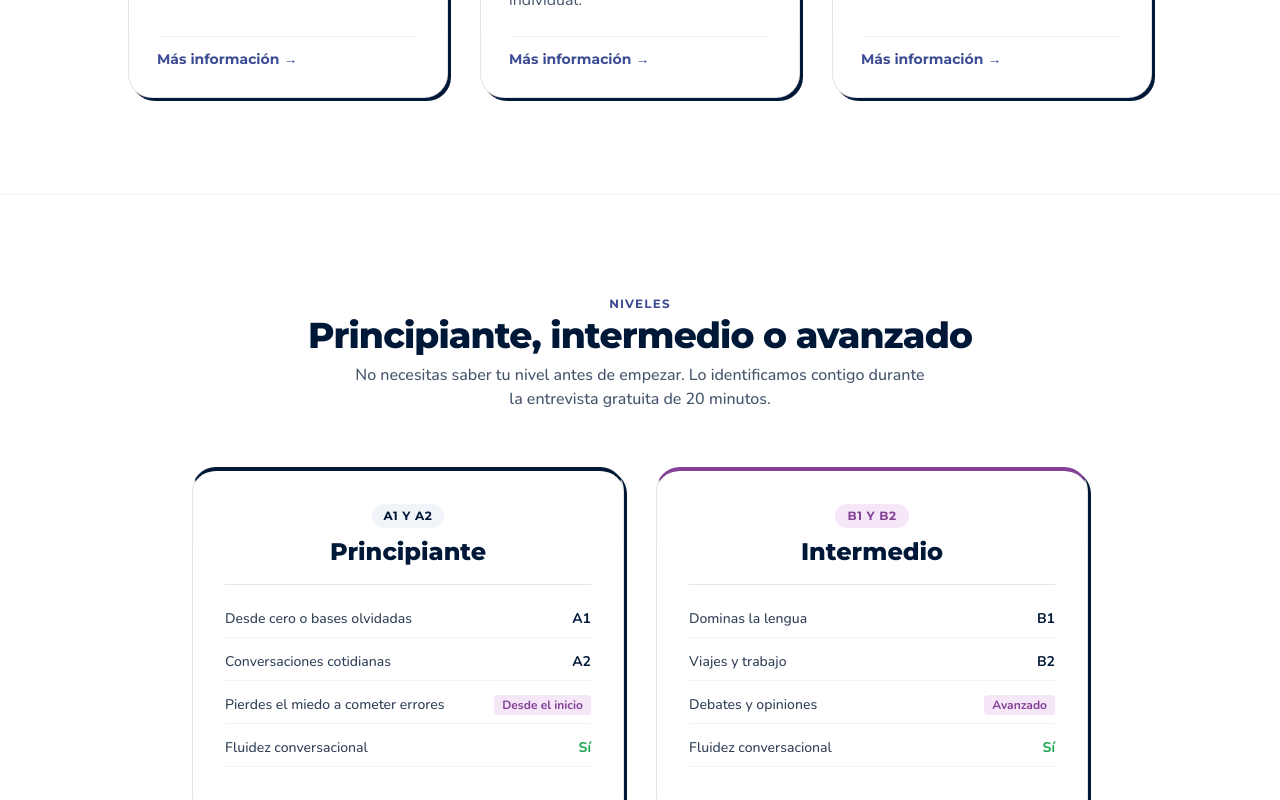
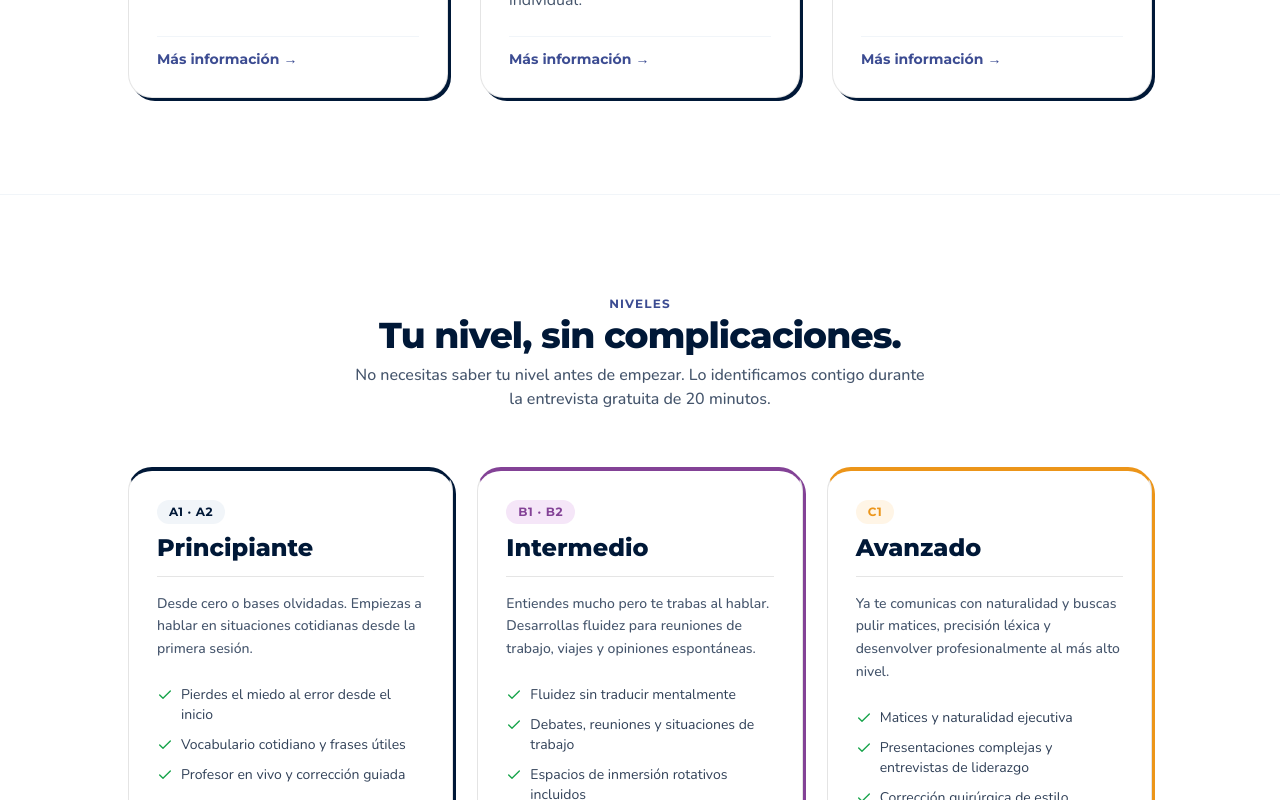
Before and after one commit to Dietol25/yycl-version-anterior, a Next.js app: page /como-funciona in a window 1280 px wide. Shown: the part 2000-2800 px from the top of the page. Built offline with nearby package versions, Linux system fonts and the light colour scheme.

Commit message:
feat(ux-v2): implement UX/UI Refinement V2 guidelines

```diff
--- a/app/como-funciona/page.tsx
+++ b/app/como-funciona/page.tsx
@@ -191,7 +191,7 @@ export default function ComoFuncionaPage() {
         </section>
 
         {/* ========================================================================= */}
-        {/* 4. NIVELES: "Principiante, intermedio o avanzado"                          */}
+        {/* 4. NIVELES: "Tu nivel, sin complicaciones." (3 Niveles: A1-A2, B1-B2, C1)   */}
         {/* ========================================================================= */}
         <section className="py-20 lg:py-24 bg-white border-t border-slate-100">
           <div className="max-w-[1280px] mx-auto px-5 lg:px-12">
@@ -200,104 +200,123 @@ export default function ComoFuncionaPage() {
                 Niveles
               </span>
               <h2 className="text-3xl sm:text-4xl font-extrabold font-heading text-[#001837] tracking-tight">
-                Principiante, intermedio o avanzado
+                Tu nivel, sin complicaciones.
               </h2>
               <p className="text-sm sm:text-base text-slate-600 font-medium max-w-xl mx-auto">
                 No necesitas saber tu nivel antes de empezar. Lo identificamos contigo durante la entrevista gratuita de 20 minutos.
               </p>
             </div>
 
-            {/* 2 Level Comparison Cards */}
-            <div className="grid grid-cols-1 md:grid-cols-2 gap-8 max-w-4xl mx-auto items-stretch">
-              {/* Principiante */}
-              <div className="bg-white rounded-3xl p-8 border border-black/10 border-t-4 border-t-[#001837] shadow-[3px_3px_0px_#001837] space-y-6">
-                <div className="text-center pb-4 border-b border-black/10">
+            {/* 3 Level Comparison Cards: Principiante, Intermedio, Avanzado */}
+            <div className="grid grid-cols-1 md:grid-cols-3 gap-6 max-w-5xl mx-auto items-stretch">
+              {/* Principiante (A1 · A2) */}
+              <div className="bg-white rounded-3xl p-7 border border-black/10 border-t-4 border-t-[#001837] shadow-[3px_3px_0px_#001837] flex flex-col justify-between space-y-6">
+                <div className="space-y-4">
+                  <div className="text-left pb-3 border-b border-black/10">
                     <span className="inline-block px-3 py-1 rounded-full bg-slate-100 text-[#001837] font-heading font-bold text-xs uppercase tracking-wider mb-2">
-                    A1 y A2
+                      A1 · A2
                     </span>
-                  <h3 className="text-2xl font-extrabold font-heading text-[#001837]">
+                    <h3 className="text-xl sm:text-2xl font-extrabold font-heading text-[#001837]">
                       Principiante
                     </h3>
                   </div>
 
-                <div className="space-y-3.5 text-sm">
-                  <div className="flex justify-between pb-2 border-b border-slate-100">
-                    <span className="text-slate-700 font-medium">Desde cero o bases olvidadas</span>
-                    <span className="font-extrabold text-[#001837]">A1</span>
+                  <p className="text-xs sm:text-sm text-slate-600 font-medium leading-relaxed">
+                    Desde cero o bases olvidadas. Empiezas a hablar en situaciones cotidianas desde la primera sesión.
+                  </p>
+
+                  <div className="space-y-2.5 text-xs sm:text-sm text-slate-700 pt-2">
+                    <div className="flex items-start gap-2">
+                      <Check className="w-4 h-4 text-[#16A34A] shrink-0 mt-0.5" />
+                      <span>Pierdes el miedo al error desde el inicio</span>
                     </div>
-                  <div className="flex justify-between pb-2 border-b border-slate-100">
-                    <span className="text-slate-700 font-medium">Conversaciones cotidianas</span>
-                    <span className="font-extrabold text-[#001837]">A2</span>
+                    <div className="flex items-start gap-2">
+                      <Check className="w-4 h-4 text-[#16A34A] shrink-0 mt-0.5" />
+                      <span>Vocabulario cotidiano y frases útiles</span>
                     </div>
-                  <div className="flex justify-between pb-2 border-b border-slate-100">
-                    <span className="text-slate-700 font-medium">Pierdes el miedo a cometer errores</span>
-                    <span className="font-extrabold text-[#834296] bg-[#F5E6F8] px-2 py-0.5 rounded text-xs">Desde el inicio</span>
-                  </div>
-                  <div className="flex justify-between pb-2 border-b border-slate-100">
-                    <span className="text-slate-700 font-medium">Fluidez conversacional</span>
-                    <span className="font-extrabold text-[#16A34A]">Sí</span>
-                  </div>
-                </div>
-
-                <div className="pt-2 space-y-2.5 text-xs text-slate-700">
-                  <div className="flex items-center gap-2.5">
-                    <Check className="w-4 h-4 text-[#16A34A] stroke-[2.5]" />
-                    <span className="font-semibold">Beneficios Extras</span>
-                  </div>
-                  <div className="flex items-center gap-2.5">
-                    <Check className="w-4 h-4 text-[#16A34A] stroke-[2.5]" />
-                    <span className="font-semibold">Acceso a la plataforma de práctica</span>
-                  </div>
-                  <div className="flex items-center gap-2.5">
-                    <Check className="w-4 h-4 text-[#16A34A] stroke-[2.5]" />
-                    <span className="font-semibold">Profesor asignado en vivo</span>
+                    <div className="flex items-start gap-2">
+                      <Check className="w-4 h-4 text-[#16A34A] shrink-0 mt-0.5" />
+                      <span>Profesor en vivo y corrección guiada</span>
                     </div>
                   </div>
                 </div>
 
-              {/* Intermedio */}
-              <div className="bg-white rounded-3xl p-8 border border-black/10 border-t-4 border-t-[#834296] shadow-[3px_3px_0px_#001837] space-y-6">
-                <div className="text-center pb-4 border-b border-black/10">
+                <div className="pt-2 border-t border-slate-100 text-xs font-heading font-bold text-slate-500 uppercase tracking-wider">
+                  Objetivo: Soltar la lengua
+                </div>
+              </div>
+
+              {/* Intermedio (B1 · B2) */}
+              <div className="bg-white rounded-3xl p-7 border border-black/10 border-t-4 border-t-[#834296] shadow-[3px_3px_0px_#834296] flex flex-col justify-between space-y-6">
+                <div className="space-y-4">
+                  <div className="text-left pb-3 border-b border-black/10">
                     <span className="inline-block px-3 py-1 rounded-full bg-[#F5E6F8] text-[#834296] font-heading font-bold text-xs uppercase tracking-wider mb-2">
-                    B1 y B2
+                      B1 · B2
                     </span>
-                  <h3 className="text-2xl font-extrabold font-heading text-[#001837]">
+                    <h3 className="text-xl sm:text-2xl font-extrabold font-heading text-[#001837]">
                       Intermedio
                     </h3>
                   </div>
 
-                <div className="space-y-3.5 text-sm">
-                  <div className="flex justify-between pb-2 border-b border-slate-100">
-                    <span className="text-slate-700 font-medium">Dominas la lengua</span>
-                    <span className="font-extrabold text-[#001837]">B1</span>
+                  <p className="text-xs sm:text-sm text-slate-600 font-medium leading-relaxed">
+                    Entiendes mucho pero te trabas al hablar. Desarrollas fluidez para reuniones de trabajo, viajes y opiniones espontáneas.
+                  </p>
+
+                  <div className="space-y-2.5 text-xs sm:text-sm text-slate-700 pt-2">
+                    <div className="flex items-start gap-2">
+                      <Check className="w-4 h-4 text-[#16A34A] shrink-0 mt-0.5" />
+                      <span>Fluidez sin traducir mentalmente</span>
                     </div>
-                  <div className="flex justify-between pb-2 border-b border-slate-100">
-                    <span className="text-slate-700 font-medium">Viajes y trabajo</span>
-                    <span className="font-extrabold text-[#001837]">B2</span>
+                    <div className="flex items-start gap-2">
+                      <Check className="w-4 h-4 text-[#16A34A] shrink-0 mt-0.5" />
+                      <span>Debates, reuniones y situaciones de trabajo</span>
                     </div>
-                  <div className="flex justify-between pb-2 border-b border-slate-100">
-                    <span className="text-slate-700 font-medium">Debates y opiniones</span>
-                    <span className="font-extrabold text-[#834296] bg-[#F5E6F8] px-2 py-0.5 rounded text-xs">Avanzado</span>
+                    <div className="flex items-start gap-2">
+                      <Check className="w-4 h-4 text-[#16A34A] shrink-0 mt-0.5" />
+                      <span>Espacios de inmersión rotativos incluidos</span>
                     </div>
-                  <div className="flex justify-between pb-2 border-b border-slate-100">
-                    <span className="text-slate-700 font-medium">Fluidez conversacional</span>
-                    <span className="font-extrabold text-[#16A34A]">Sí</span>
                   </div>
                 </div>
 
-                <div className="pt-2 space-y-2.5 text-xs text-slate-700">
-                  <div className="flex items-center gap-2.5">
-                    <Check className="w-4 h-4 text-[#16A34A] stroke-[2.5]" />
-                    <span className="font-semibold">Beneficios Extras</span>
+                <div className="pt-2 border-t border-slate-100 text-xs font-heading font-bold text-[#834296] uppercase tracking-wider">
+                  Objetivo: Pensar en inglés
                 </div>
-                  <div className="flex items-center gap-2.5">
-                    <Check className="w-4 h-4 text-[#16A34A] stroke-[2.5]" />
-                    <span className="font-semibold">Material auténtico incluido</span>
               </div>
-                  <div className="flex items-center gap-2.5">
-                    <Check className="w-4 h-4 text-[#16A34A] stroke-[2.5]" />
-                    <span className="font-semibold">Profesor asignado</span>
+
+              {/* Avanzado (C1) */}
+              <div className="bg-white rounded-3xl p-7 border border-black/10 border-t-4 border-t-[#EC9519] shadow-[3px_3px_0px_#EC9519] flex flex-col justify-between space-y-6">
+                <div className="space-y-4">
+                  <div className="text-left pb-3 border-b border-black/10">
+                    <span className="inline-block px-3 py-1 rounded-full bg-[#FFF5E6] text-[#EC9519] font-heading font-bold text-xs uppercase tracking-wider mb-2">
+                      C1
+                    </span>
+                    <h3 className="text-xl sm:text-2xl font-extrabold font-heading text-[#001837]">
+                      Avanzado
+                    </h3>
                   </div>
+
+                  <p className="text-xs sm:text-sm text-slate-600 font-medium leading-relaxed">
+                    Ya te comunicas con naturalidad y buscas pulir matices, precisión léxica y desenvolver profesionalmente al más alto nivel.
+                  </p>
+
+                  <div className="space-y-2.5 text-xs sm:text-sm text-slate-700 pt-2">
+                    <div className="flex items-start gap-2">
+                      <Check className="w-4 h-4 text-[#16A34A] shrink-0 mt-0.5" />
+                      <span>Matices y naturalidad ejecutiva</span>
+                    </div>
+                    <div className="flex items-start gap-2">
+                      <Check className="w-4 h-4 text-[#16A34A] shrink-0 mt-0.5" />
+                      <span>Presentaciones complejas y entrevistas de liderazgo</span>
+                    </div>
+                    <div className="flex items-start gap-2">
+                      <Check className="w-4 h-4 text-[#16A34A] shrink-0 mt-0.5" />
+                      <span>Corrección quirúrgica de estilo</span>
+                    </div>
+                  </div>
+                </div>
+
+                <div className="pt-2 border-t border-slate-100 text-xs font-heading font-bold text-[#EC9519] uppercase tracking-wider">
+                  Objetivo: Precisión y liderazgo
                 </div>
               </div>
             </div>
@@ -305,7 +324,7 @@ export default function ComoFuncionaPage() {
         </section>
 
         {/* ========================================================================= */}
-        {/* 5. PLATAFORMA DE PRÁCTICA                                                 */}
+        {/* 5. PLATAFORMA DE PRÁCTICA & MÁS ALLÁ DE LA CLASE (Refinado y Compacto)   */}
         {/* ========================================================================= */}
         <section className="py-20 lg:py-24 bg-white border-t border-slate-100">
           <div className="max-w-[1280px] mx-auto px-5 lg:px-12">
@@ -333,7 +352,7 @@ export default function ComoFuncionaPage() {
                 </div>
               </div>
 
-              {/* Right Content: Headline + Structured Features */}
+              {/* Right Content: Headline + 2 Structured Features + Inclusive Microcopy */}
               <div className="order-1 lg:order-2 lg:col-span-6 space-y-6">
                 <div className="space-y-2">
                   <span className="text-xs font-heading font-extrabold uppercase tracking-widest text-[#834296]">
@@ -348,6 +367,7 @@ export default function ComoFuncionaPage() {
                 </div>
 
                 <div className="space-y-3.5 pt-1">
+                  {/* Block 1: Principal */}
                   <div className="space-y-1.5 p-5 rounded-2xl border border-[#001837]/10 bg-slate-50/70 hover:border-[#834296]/40 transition-colors">
                     <h3 className="text-base sm:text-lg font-heading font-extrabold text-[#001837] tracking-tight">
                       Espacios de inmersión y conversación
@@ -357,6 +377,7 @@ export default function ComoFuncionaPage() {
                     </p>
                   </div>
 
+                  {/* Block 2: Secundario Rotativo */}
                   <div className="space-y-1.5 p-5 rounded-2xl border border-[#001837]/10 bg-slate-50/70 hover:border-[#834296]/40 transition-colors">
                     <h3 className="text-base sm:text-lg font-heading font-extrabold text-[#001837] tracking-tight">
                       Actividades especiales rotativas
@@ -365,15 +386,12 @@ export default function ComoFuncionaPage() {
                       Talleres temáticos e invitados de distintos países que programamos a lo largo del año para exponerte a diferentes acentos, culturas y contextos profesionales.
                     </p>
                   </div>
+                </div>
 
-                  <div className="space-y-1.5 p-5 rounded-2xl border border-[#001837]/10 bg-slate-50/70 hover:border-[#834296]/40 transition-colors">
-                    <h3 className="text-base sm:text-lg font-heading font-extrabold text-[#001837] tracking-tight">
-                      100% incluido en tu plan
-                    </h3>
-                    <p className="text-xs sm:text-sm text-slate-600 leading-relaxed font-body-regular">
-                      No es un costo adicional ni un servicio extra. Es parte integral del método YYCL porque la constancia conversacional es lo que te da soltura.
-                    </p>
-                  </div>
+                {/* Subtitle / Microcopy (Replaces previous bulky 3rd card) */}
+                <div className="pt-2 flex items-center gap-2 text-xs sm:text-sm font-heading font-bold text-slate-500">
+                  <span className="w-2 h-2 rounded-full bg-[#16A34A]" />
+                  <span>Incluido en todos los planes · Sin costo adicional</span>
                 </div>
               </div>
             </div>
@@ -398,11 +416,11 @@ export default function ComoFuncionaPage() {
                   size="md"
                   className="font-heading font-bold text-sm px-8 py-3.5 h-12 shadow-[3px_3px_0px_#EC9519]"
                 >
-                  Agendar entrevista gratis
+                  Agendar entrevista
                 </Button>
               </Link>
               <p className="text-xs font-heading font-medium text-slate-500">
-                20 min · Sin costo · Sin compromiso
+                20 min · Sin costo
               </p>
             </div>
           </div>
--- a/app/page.tsx
+++ b/app/page.tsx
@@ -41,11 +41,11 @@ export default function HomePage() {
                 size="md"
                 className="w-full font-bold text-sm h-12 shadow-[3px_3px_0px_#001837]"
               >
-                Agendar entrevista gratis
+                Agendar entrevista
               </Button>
             </Link>
             <p className="text-xs font-heading font-medium text-slate-500">
-              20 min · Sin costo · Sin compromiso
+              20 min · Sin costo
             </p>
           </div>
         </div>
--- a/components/navigation/MobileMenu.tsx
+++ b/components/navigation/MobileMenu.tsx
@@ -267,7 +267,7 @@ export const MobileMenu: React.FC<MobileMenuProps> = ({ isOpen, onClose }) => {
               fullWidth
               className="font-heading font-bold text-xs sm:text-sm h-11 shadow-[3px_3px_0px_#EC9519]"
             >
-              {isEn ? "Book an interview" : "Agendar gratis"}
+              {isEn ? "Book interview" : "Agendar entrevista"}
             </Button>
           </Link>
 
--- a/components/navigation/Navbar.tsx
+++ b/components/navigation/Navbar.tsx
@@ -335,7 +335,7 @@ export const Navbar = () => {
                 size="sm"
                 className="font-heading font-bold text-xs sm:text-sm px-4 sm:px-5 py-2 h-10 shadow-[3px_3px_0px_#EC9519] whitespace-nowrap min-w-[150px]"
               >
-                {isEn ? 'Book free interview' : 'Agendar entrevista gratis'}
+                {isEn ? 'Book interview' : 'Agendar entrevista'}
               </Button>
             </Link>
           </div>
@@ -348,9 +348,9 @@ export const Navbar = () => {
               <Button
                 variant="primary"
                 size="sm"
-                className="font-bold text-[11px] sm:text-xs h-8 sm:h-8.5 px-2.5 sm:px-3 shadow-[2px_2px_0px_#EC9519] whitespace-nowrap"
+                className="font-bold text-[11px] sm:text-xs h-8 sm:h-8.5 px-3 shadow-[2px_2px_0px_#EC9519] whitespace-nowrap"
               >
-                {isEn ? 'Free interview' : 'Entrevista gratis'}
+                {isEn ? 'Book' : 'Agendar'}
               </Button>
             </Link>
 
--- a/components/sections/HeroSection.tsx
+++ b/components/sections/HeroSection.tsx
@@ -47,7 +47,7 @@ export const HeroSection = () => {
                     size="md"
                     className="font-heading font-bold text-sm sm:text-base px-8 py-3.5 h-12 shadow-[3px_3px_0px_#EC9519]"
                   >
-                    Agendar entrevista gratis
+                    Agendar entrevista
                   </Button>
                 </Link>
 
@@ -61,7 +61,7 @@ export const HeroSection = () => {
 
               {/* Microcopy de confianza */}
               <p className="text-xs font-heading font-medium text-slate-500 pl-1">
-                20 min · Sin costo · Sin compromiso
+                20 min · Sin costo
               </p>
             </div>
           </div>
```
Also changed, not shown: app/planes/page.tsx (+4 -4 lines), app/resultados/page.tsx (+6 -9 lines), components/sections/OfferingsTabWidget.tsx (+5 -22 lines), components/sections/TestimonialsGrid.tsx (+3 -6 lines). Lines whose indentation alone changed are shown as unchanged.
